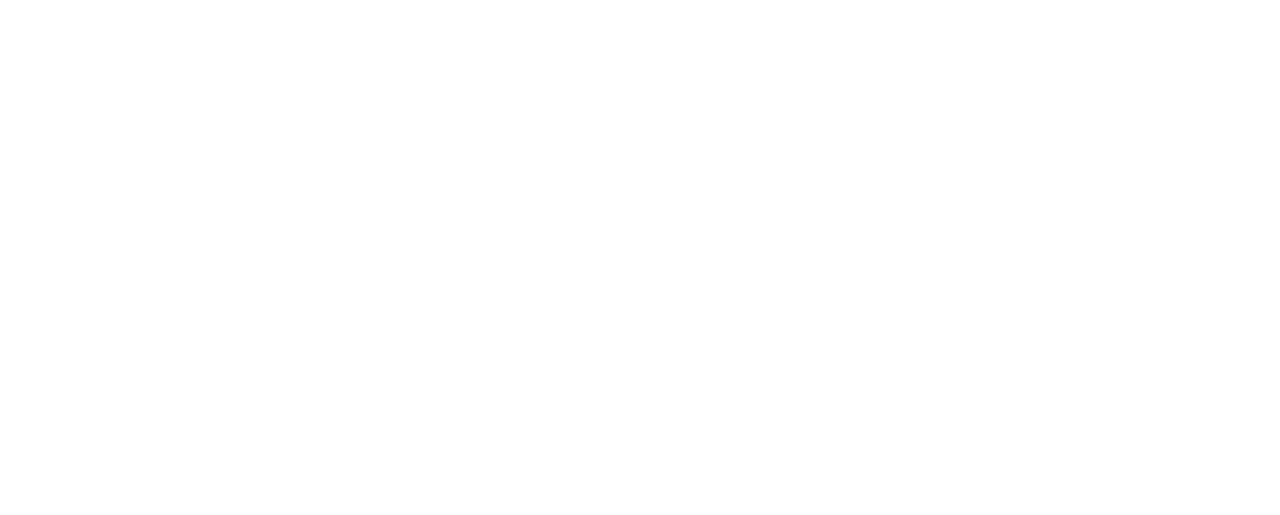
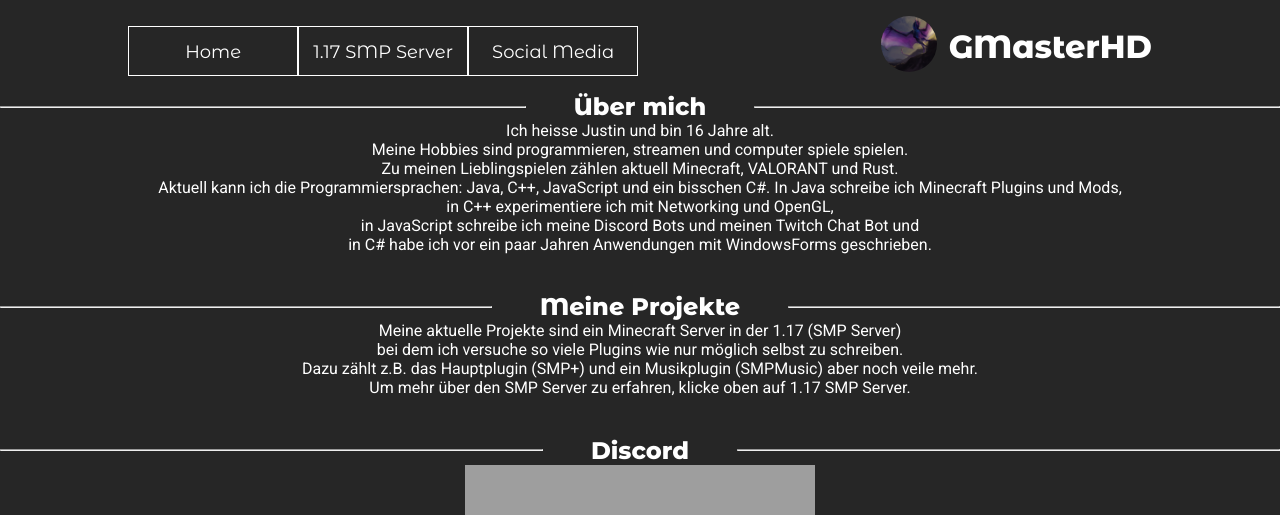
Before and after one commit to GMasterHD/GMasterHD.github.io, a plain HTML site: page index.html in a window 1280 px wide. Shown: the top 515 px of the page. Drawn offline with Linux system fonts and the light colour scheme; grey boxes are pictures that could not be loaded.

Commit message:
Added discord doamin

```diff
--- /dev/null
+++ b/index.css
@@ -0,0 +1,117 @@
+* {
+	box-sizing: border-box;
+	margin: 0;
+	padding: 0;
+}
+
+html {
+	background-color: #262626;
+}
+
+h1, h2, h3, h4, h5, h6 {
+	color: #ffffff;
+	font-family: 'Montserrat Alternates';
+	font-weight: 600;
+}
+p {
+	color: #ffffff;
+	font-family: 'Roboto';
+}
+
+.title {
+	justify-content: center;
+	display: flex;
+	flex-flow: row;
+	align-items: center;
+}
+h2 {
+	padding: 0px 48px;
+}
+hr {
+	flex: 1
+}
+p {
+	text-align: center;
+	padding-bottom: 3%;
+}
+
+#logo_text {
+	justify-content: center;
+	align-items: center;
+}
+
+li, a {
+	font-family: 'Montserrat Alternates';
+	font-weight: 400;
+	font-size: 18px;
+	color: #ffffff;
+	text-decoration: none;
+}
+
+#title_head {
+	display: flex;
+	justify-content: space-around;
+	align-items: center;
+	padding: 4px 1%;
+}
+
+.wrapper ul {
+	list-style: none;
+	margin-top: 2%;
+}
+
+.logo_text {
+	display: flex;
+	justify-content: space-between;
+	align-items: center;
+}
+img#logo {
+	padding: 12px;
+	max-width: 80px;
+	border-radius: 100%;
+}
+
+.wrapper ul li {
+	background: #262626;
+	width: 170px;
+	border: 1px solid #fff;
+	height: 50px;
+	line-height: 50px;
+	text-align: center;
+	float: left;
+	position: relative;
+	font-family: 'Montserrat Alternates';
+	font-weight: 400;
+	font-size: 18px;
+	color: #ffffff;
+	text-decoration: none;
+}
+
+.wrapper ul li:hover {
+	background: #6709e2;
+}
+
+.wrapper ul ul {
+	display: none;
+}
+.wrapper ul li:hover > ul {
+	display: block;
+}
+
+#discord_embed {
+	align-content: center;
+	text-align: center;
+}
+
+#livemap {
+	width: 100%;
+	height: 100%;
+}
+#livemap_div {
+	width: 100vw;
+	height: 48vw;
+}
+
+.link {
+	color: #a705ff;
+}
--- a/index.html
+++ b/index.html
@@ -1,11 +1,90 @@
 <!DOCTYPE html>
-<html lang="en">
-<head>
-	<meta charset="UTF-8">
-	<meta name="viewport" content="width=device-width, initial-scale=1.0">
-	<title>GMasterHD</title>
-</head>
-<body>
+<html>
+	<head>
+		<title>GMasterHD</title>
+		<link rel="stylesheet" href="./index.css"/>
 
-</body>
+		<!-- Fonts -->
+		<link rel="preconnect" href="https://fonts.gstatic.com">
+		<link href="https://fonts.googleapis.com/css2?family=Montserrat+Alternates:wght@100;400;800&display=swap" rel="stylesheet">
+		<link rel="preconnect" href="https://fonts.gstatic.com">
+		<link href="https://fonts.googleapis.com/css2?family=Roboto:wght@100;400;500&display=swap" rel="stylesheet">
+	</head>
+
+	<header>
+		<div id="title_head">
+			<div class="wrapper">
+				<ul class="nav_links">
+					<li><a href="index.html">Home</a></li>
+					<li><a href="smpserver.html">1.17 SMP Server</a>
+						<ul>
+							<li><a href="https://github.com/GMasterHD/SMPPlugin">SMPPlus</a></li>
+							<li><a href="https://github.com/GMasterHD/SMPMusic">SMPMusic</a></li>
+							<li><a href="https://github.com/GMasterHD/SMPDisocrd">SMPDiscord</a></li>
+							<li><a href="https://github.com/GMasterHD/ServerScripts">ServerScripts</a></li>
+						</ul>
+					</li>
+					<li><a href="#">Social Media</a>
+						<ul>
+							<li><a href=https://discord.gg/zr25Rp2q6d>Discord</a></li>
+							<li><a href="https://github.com/gmasterhd/">GitHub</a></li>
+							<li><a href=https://twitch.tv/gmasterhd>Twitch</a></li>
+							<li><a href=https://www.youtube.com/channel/UCP_m357ysJ3tBsuuO_a_OTw>YouTube</a></li>
+						</ul>
+					</li>
+				</ul>
+			</div>
+			<div class="logo_text">
+				<div>
+					<img src="images/logo.png" alt="logo" id="logo">
+				</div>
+				<div>
+					<h1>GMasterHD</h1>
+				</div>
+			</div>
+		</div>
+	</header>
+
+	<body>
+		<div class='title'>
+			<hr>
+			<h2>Über mich</h2>
+			<hr>
+		</div>
+		<p>
+			Ich heisse Justin und bin 16 Jahre alt.<br>
+			Meine Hobbies sind programmieren, streamen und computer spiele spielen.<br>
+			Zu meinen Lieblingspielen zählen aktuell Minecraft, VALORANT und Rust.<br>
+			Aktuell kann ich die Programmiersprachen: Java, C++, JavaScript und ein bisschen C#.
+			In Java schreibe ich Minecraft Plugins und Mods,<br>
+			in C++ experimentiere ich mit Networking und OpenGL,<br>
+			in JavaScript schreibe ich meine Discord Bots und meinen Twitch Chat Bot und<br>
+			in C# habe ich vor ein paar Jahren Anwendungen mit WindowsForms geschrieben.
+		</p>
+
+		<div class='title'>
+			<hr>
+			<h2>Meine Projekte</h2>
+			<hr>
+		</div>
+		<p>
+			Meine aktuelle Projekte sind ein Minecraft Server in der 1.17 (SMP Server)<br>
+			bei dem ich versuche so viele Plugins wie nur möglich selbst zu schreiben.<br>
+			Dazu zählt z.B. das Hauptplugin (SMP+) und ein Musikplugin (SMPMusic) aber noch veile mehr.<br>
+			Um mehr über den SMP Server zu erfahren, klicke oben auf 1.17 SMP Server.
+		</p>
+
+		<div class='title'>
+			<hr>
+			<h2>Discord</h2>
+			<hr>
+		</div>
+
+		<div id="discord_embed">
+			<iframe src="https://discord.com/widget?id=773589882836615199&theme=dark" width="350" height="500" allowtransparency="true" frameborder="0" sandbox="allow-popups allow-popups-to-escape-sandbox allow-same-origin allow-scripts"></iframe>
+		</div>
+	</body>
+
+	<footer>
+	</footer>
 </html>
```
Also changed, not shown: discord.html (added, +4 -0 lines), smpserver.html (added, +119 -0 lines), images/logo.png (added), smpserver.css (added).
